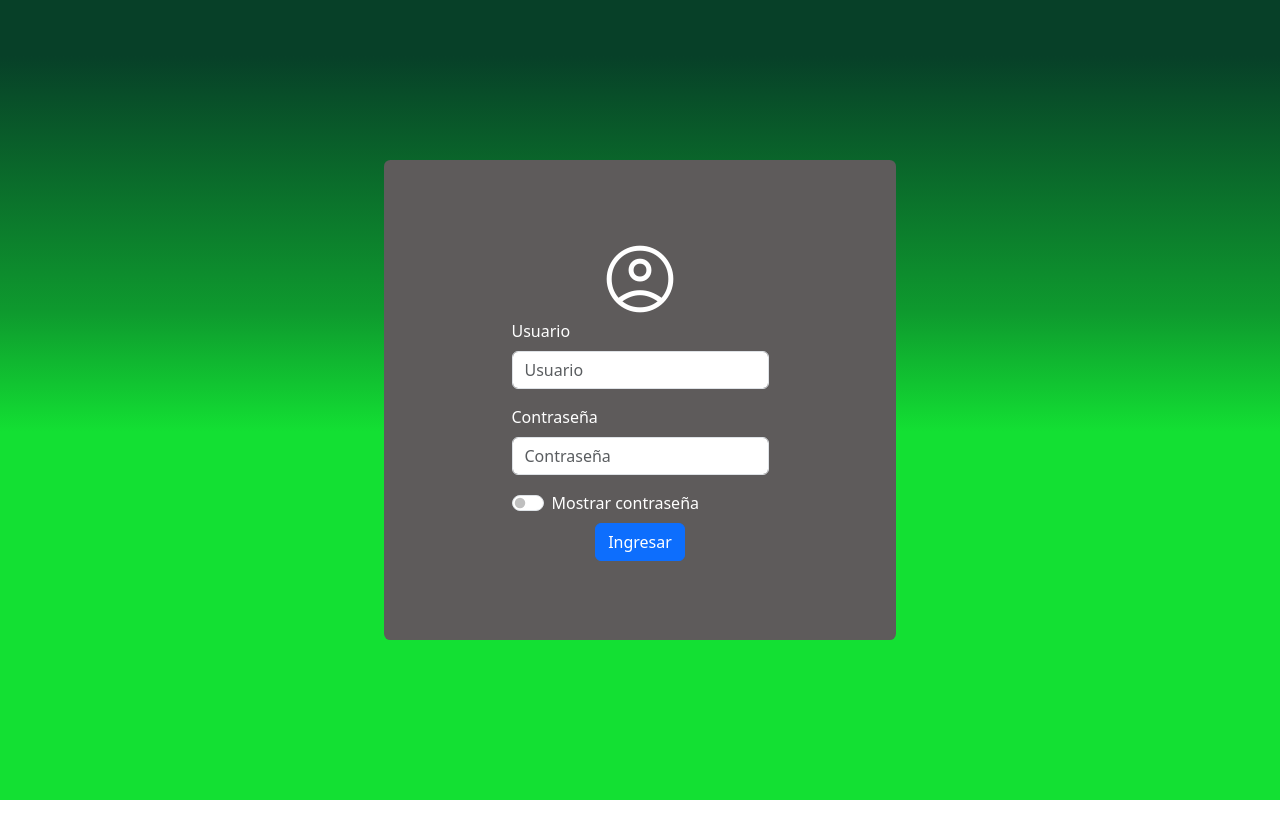
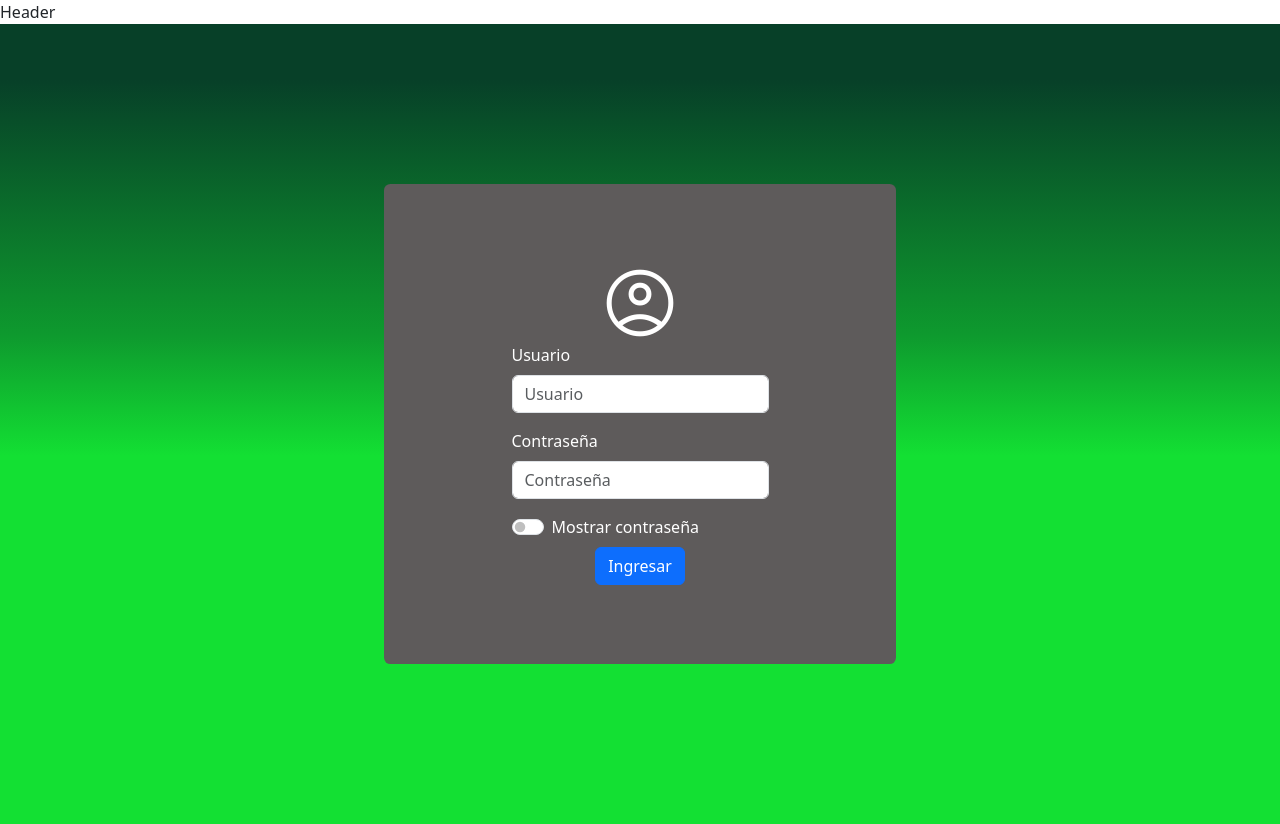
Before and after one commit to lauti3314/Prog3-Comision4, a React (Vite) app in the folder Proyecto_Heroes_App/heroesApp/: page / in a window 1280 px wide. Before the commit the page ends 800 px from the top, so only its background shows below. Built offline with nearby package versions, Linux system fonts and the light colour scheme.

Commit message:
Header created

```diff
--- /dev/null
+++ b/Proyecto_Heroes_App/heroesApp/src/components/ui/Header/Header.tsx
@@ -0,0 +1,3 @@
+export const Header = () => {
+	return <div>Header</div>;
+};
--- a/Proyecto_Heroes_App/heroesApp/src/routes/AppRouter.tsx
+++ b/Proyecto_Heroes_App/heroesApp/src/routes/AppRouter.tsx
@@ -1,12 +1,16 @@
 import { Route, Routes } from "react-router-dom";
 import { Login } from "../components/screens/Login/Login";
 import { Home } from "../components/screens/Home/Home";
+import { Header } from "../components/ui/Header/Header";
 
 export const AppRouter = () => {
 	return (
-		<Routes>
-			<Route path="/" element={<Login />} />
-            <Route path="/home" element={<Home />} />
-		</Routes>
+		<>
+			<Header />
+			<Routes>
+				<Route path="/" element={<Login />} />
+				<Route path="/home" element={<Home />} />
+			</Routes>
+		</>
 	);
 };
```
